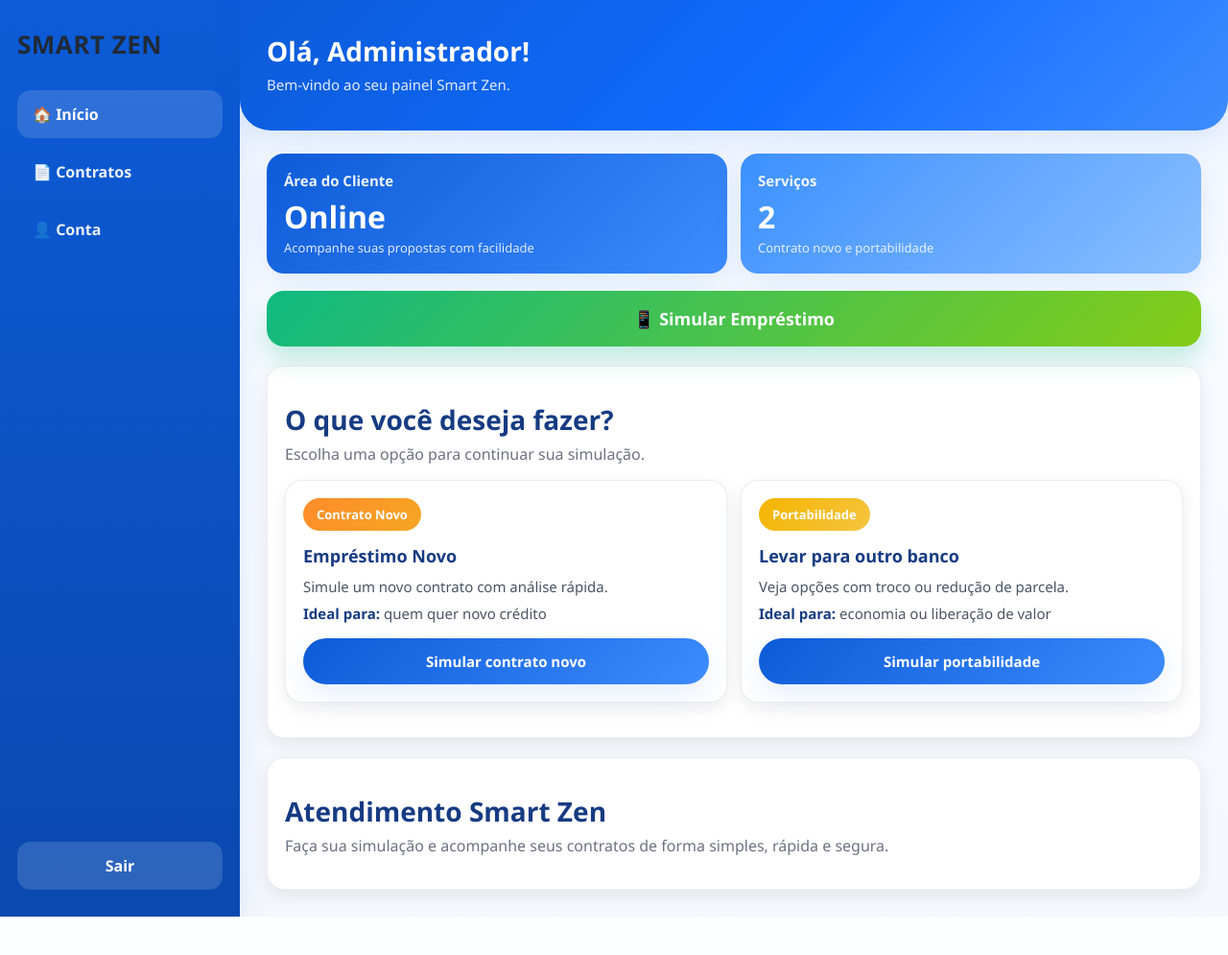
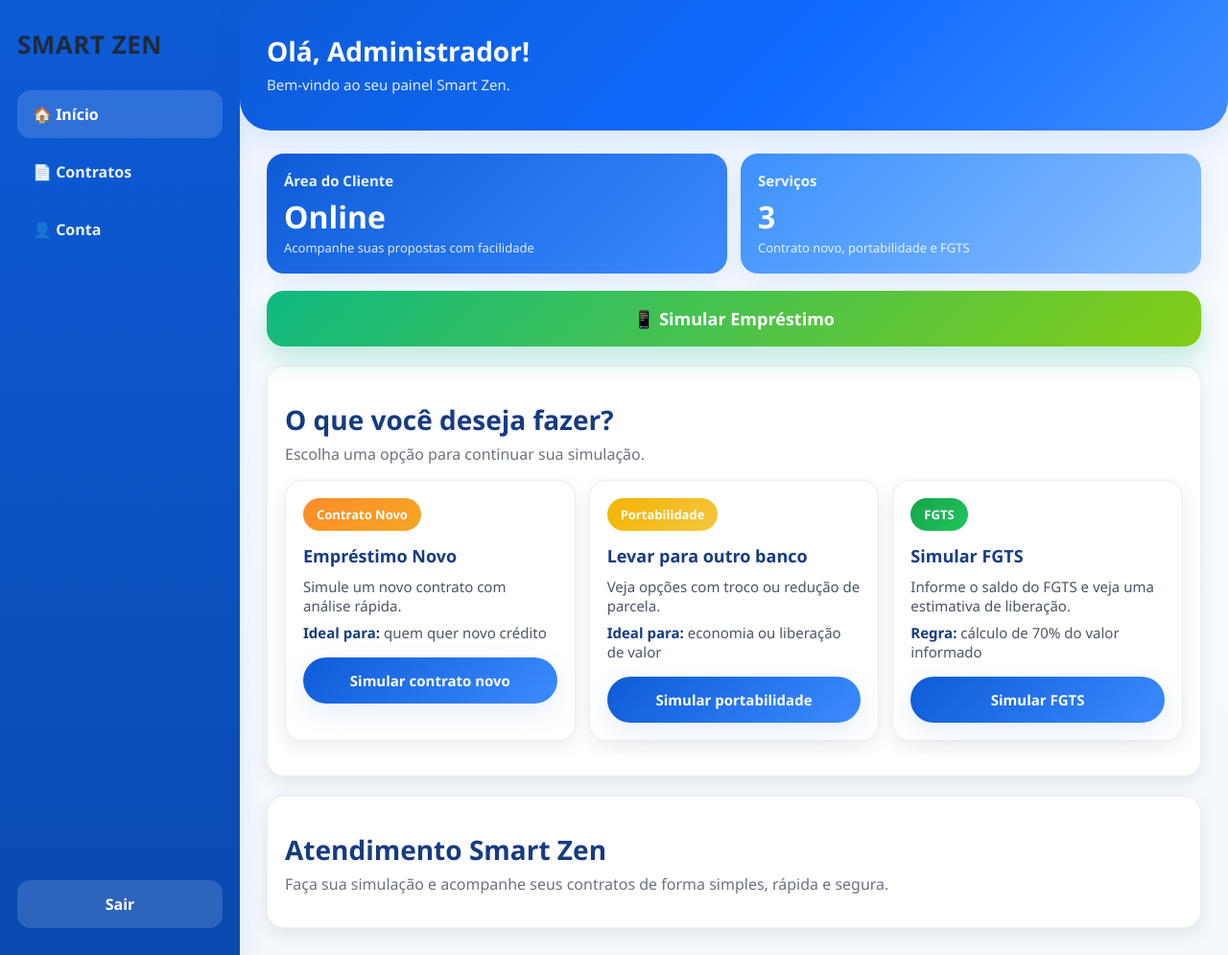
Before and after one commit to jwmister21/smartzen, a Flask app: page /dashboard in a window 1280 px wide. Shown: the whole page at 96% size. Before the commit the page ends 955 px from the top, so only its background shows below. Run offline with Flask 3, Linux system fonts and the light colour scheme; a user stored in the database is signed in; data comes from the database, SQL or seed files in the repository.

Commit message:
atualização do sistema

```diff
--- a/templates/dashboard.html
+++ b/templates/dashboard.html
@@ -10,7 +10,6 @@
 
 <div class="layout">
 
-    <!-- MENU LATERAL DESKTOP -->
     <aside class="sidebar">
         <div>
             <h2 class="logo">SMART ZEN</h2>
@@ -27,17 +26,14 @@
         </div>
     </aside>
 
-    <!-- CONTEÚDO -->
     <main class="main">
         <div class="container">
 
-            <!-- TOPO -->
             <section class="topo-dashboard">
                 <h1>Olá, {{ nome }}!</h1>
                 <p>Bem-vindo ao seu painel Smart Zen.</p>
             </section>
 
-            <!-- RESUMO -->
             <section class="grid cards-grid">
                 <div class="metric-card">
                     <h3>Área do Cliente</h3>
@@ -47,24 +43,22 @@
 
                 <div class="metric-card light">
                     <h3>Serviços</h3>
-                    <div class="valor">2</div>
-                    <div class="subinfo">Contrato novo e portabilidade</div>
+                    <div class="valor">3</div>
+                    <div class="subinfo">Contrato novo, portabilidade e FGTS</div>
                 </div>
             </section>
 
-            <!-- AÇÃO PRINCIPAL -->
             <section class="action-box">
                 <button class="btn btn-primary btn-full" onclick="abrirModalSimulacao()">
                     📱 Simular Empréstimo
                 </button>
             </section>
 
-            <!-- ÁREA DE SERVIÇOS -->
             <section class="card mb-20">
                 <h2 class="section-title">O que você deseja fazer?</h2>
                 <p class="section-subtitle">Escolha uma opção para continuar sua simulação.</p>
 
-                <div class="grid cards-grid">
+                <div class="grid cards-grid grid-3">
                     <div class="contrato-card">
                         <div class="status-badge status-em-digitacao">Contrato Novo</div>
                         <h3>Empréstimo Novo</h3>
@@ -73,7 +67,9 @@
                             <p><strong>Ideal para:</strong> quem quer novo crédito</p>
                         </div>
                         <div class="contrato-acoes">
-                            <button class="btn btn-blue btn-full" onclick="abrirModalNovo()">Simular contrato novo</button>
+                            <button class="btn btn-blue btn-full" onclick="abrirModalNovo()">
+                                Simular contrato novo
+                            </button>
                         </div>
                     </div>
 
@@ -85,13 +81,28 @@
                             <p><strong>Ideal para:</strong> economia ou liberação de valor</p>
                         </div>
                         <div class="contrato-acoes">
-                            <button class="btn btn-blue btn-full" onclick="abrirModalPortabilidade()">Simular portabilidade</button>
+                            <button class="btn btn-blue btn-full" onclick="abrirModalPortabilidade()">
+                                Simular portabilidade
+                            </button>
+                        </div>
+                    </div>
+
+                    <div class="contrato-card">
+                        <div class="status-badge status-pago">FGTS</div>
+                        <h3>Simular FGTS</h3>
+                        <div class="contrato-info">
+                            <p>Informe o saldo do FGTS e veja uma estimativa de liberação.</p>
+                            <p><strong>Regra:</strong> cálculo de 70% do valor informado</p>
+                        </div>
+                        <div class="contrato-acoes">
+                            <button class="btn btn-blue btn-full" onclick="abrirModalFgts()">
+                                Simular FGTS
+                            </button>
                         </div>
                     </div>
                 </div>
             </section>
 
-            <!-- INFORMAÇÃO -->
             <section class="card">
                 <h2 class="section-title">Atendimento Smart Zen</h2>
                 <p class="section-subtitle">
@@ -103,7 +114,6 @@
     </main>
 </div>
 
-<!-- MENU INFERIOR MOBILE -->
 <nav class="bottom-nav">
     <a href="/dashboard" class="active">🏠<br>Início</a>
     <a href="/contratos">📄<br>Contratos</a>
@@ -111,7 +121,9 @@
     <a href="/logout">🚪<br>Sair</a>
 </nav>
 
-<!-- MODAL ESCOLHA RÁPIDA -->
+<div class="toast-container" id="toastContainer"></div>
+
+<!-- MODAL ESCOLHA -->
 <div class="modal" id="modalSimulacao">
     <div class="modal-content">
         <div class="modal-header">
@@ -119,7 +131,7 @@
             <button class="close-modal" onclick="fecharModal('modalSimulacao')">×</button>
         </div>
 
-        <div class="grid cards-grid">
+        <div class="grid cards-grid grid-3">
             <div class="contrato-card">
                 <div class="status-badge status-em-digitacao">Novo</div>
                 <h3>Contrato Novo</h3>
@@ -134,6 +146,15 @@
                 <h3>Portabilidade</h3>
                 <p class="mb-15">Veja se consegue reduzir parcela ou liberar troco.</p>
                 <button class="btn btn-blue btn-full" onclick="trocarModal('modalSimulacao', 'modalPortabilidade')">
+                    Continuar
+                </button>
+            </div>
+
+            <div class="contrato-card">
+                <div class="status-badge status-pago">FGTS</div>
+                <h3>FGTS</h3>
+                <p class="mb-15">Faça a simulação com base no saldo informado.</p>
+                <button class="btn btn-blue btn-full" onclick="trocarModal('modalSimulacao', 'modalFgts')">
                     Continuar
                 </button>
             </div>
@@ -159,29 +180,6 @@
             </div>
 
             <div class="form-group">
-                <label>Coeficiente</label>
-                <input type="number" step="0.0001" id="coeficienteNovo" placeholder="Ex: 0.0220" value="0.0220" required>
-            </div>
-
-            <div class="form-group">
-                <label>Banco de origem</label>
-                <select name="banco_origem" required>
-                    <option value="">Selecione</option>
-                    <option value="Banco do Brasil">Banco do Brasil</option>
-                    <option value="Caixa">Caixa</option>
-                    <option value="Bradesco">Bradesco</option>
-                    <option value="Itaú">Itaú</option>
-                    <option value="Safra">Safra</option>
-                    <option value="Facta">Facta</option>
-                </select>
-            </div>
-
-            <div class="form-group">
-                <label>Banco destino</label>
-                <input type="text" name="banco_destino" placeholder="Banco destino">
-            </div>
-
-            <div class="form-group">
                 <label>Valor liberado</label>
                 <input type="text" name="valor" id="valorNovo" readonly>
             </div>
@@ -194,7 +192,6 @@
     </div>
 </div>
 
-<!-- MODAL PORTABILIDADE -->
 <!-- MODAL PORTABILIDADE -->
 <div class="modal" id="modalPortabilidade">
     <div class="modal-content">
@@ -274,7 +271,55 @@
         </form>
     </div>
 </div>
+
+<!-- MODAL FGTS -->
+<div class="modal" id="modalFgts">
+    <div class="modal-content">
+        <div class="modal-header">
+            <h3>Simular FGTS</h3>
+            <button class="close-modal" onclick="fecharModal('modalFgts')">×</button>
+        </div>
+
+        <form action="/contratar" method="POST">
+            <input type="hidden" name="tipo" value="FGTS">
+            <input type="hidden" name="status" value="Em digitação">
+
+            <div class="form-group">
+                <label>Valor do FGTS</label>
+                <input type="number" name="saldo_devedor" id="valorFgts" placeholder="Digite o saldo do FGTS" required>
+            </div>
+
+            <div class="form-group">
+                <label>Valor estimado liberado</label>
+                <input type="text" name="valor" id="resultadoFgts" readonly>
+            </div>
+
+            <div class="contrato-acoes">
+                <button type="button" class="btn btn-outline" onclick="calcularFgts()">Calcular</button>
+                <button type="submit" class="btn btn-primary">Contratar</button>
+            </div>
+        </form>
+    </div>
+</div>
+
 <script>
+    function mostrarToast(mensagem, tipo = "success") {
+        const container = document.getElementById("toastContainer");
+        const toast = document.createElement("div");
+
+        toast.className = `toast toast-${tipo}`;
+        toast.innerText = mensagem;
+
+        container.appendChild(toast);
+
+        setTimeout(() => {
+            toast.style.opacity = "0";
+            toast.style.transform = "translateY(-6px)";
+            toast.style.transition = "0.25s ease";
+            setTimeout(() => toast.remove(), 250);
+        }, 3000);
+    }
+
     function abrirModalSimulacao() {
         document.getElementById("modalSimulacao").classList.add("active");
     }
@@ -285,6 +330,10 @@
 
     function abrirModalPortabilidade() {
         document.getElementById("modalPortabilidade").classList.add("active");
+    }
+
+    function abrirModalFgts() {
+        document.getElementById("modalFgts").classList.add("active");
     }
 
     function fecharModal(id) {
@@ -305,15 +354,16 @@
 
     function calcularNovo() {
         let parcela = parseFloat(document.getElementById("parcelaNovo").value) || 0;
-        let coeficiente = parseFloat(document.getElementById("coeficienteNovo").value) || 0;
+        let coeficienteFixo = 0.022;
 
-        if (parcela <= 0 || coeficiente <= 0) {
-            mostrarToast("Preencha a parcela e o coeficiente.", "warning");
+        if (parcela <= 0) {
+            mostrarToast("Preencha a parcela.", "warning");
             return;
         }
 
-        let valorLiberado = parcela / coeficiente;
+        let valorLiberado = parcela / coeficienteFixo;
         document.getElementById("valorNovo").value = formatarMoeda(valorLiberado);
+        mostrarToast("Simulação de contrato novo realizada com sucesso.", "success");
     }
 
     function alternarOpcaoPortabilidade() {
@@ -352,6 +402,7 @@
 
             document.getElementById("valorPort").value = formatarMoeda(valorTroco);
             document.getElementById("valorPortSubmit").value = valorTroco.toFixed(2);
+            mostrarToast("Simulação de portabilidade com troco realizada.", "success");
         } else {
             let novaParcela = saldo * 0.018;
             let reducao = parcela - novaParcela;
@@ -363,7 +414,21 @@
             document.getElementById("novaParcelaEconomia").value = formatarMoeda(novaParcela);
             document.getElementById("reducaoParcela").value = formatarMoeda(reducao);
             document.getElementById("valorPortSubmit").value = novaParcela.toFixed(2);
+            mostrarToast("Simulação de portabilidade com redução de parcela realizada.", "success");
         }
+    }
+
+    function calcularFgts() {
+        let valorFgts = parseFloat(document.getElementById("valorFgts").value) || 0;
+
+        if (valorFgts <= 0) {
+            mostrarToast("Preencha o valor do FGTS.", "warning");
+            return;
+        }
+
+        let resultado = valorFgts * 0.70;
+        document.getElementById("resultadoFgts").value = formatarMoeda(resultado);
+        mostrarToast("Simulação de FGTS realizada com sucesso.", "success");
     }
 
     window.onclick = function(event) {
@@ -374,25 +439,7 @@
             }
         });
     }
-    <script>
-    function mostrarToast(mensagem, tipo = "success") {
-        const container = document.getElementById("toastContainer");
-        const toast = document.createElement("div");
+</script>
 
-        toast.className = `toast toast-${tipo}`;
-        toast.innerText = mensagem;
-
-        container.appendChild(toast);
-
-        setTimeout(() => {
-            toast.style.opacity = "0";
-            toast.style.transform = "translateY(-6px)";
-            toast.style.transition = "0.25s ease";
-            setTimeout(() => toast.remove(), 250);
-        }, 3000);
-    }
-</script>
-</script>
-<div class="toast-container" id="toastContainer"></div>
 </body>
 </html>
```
